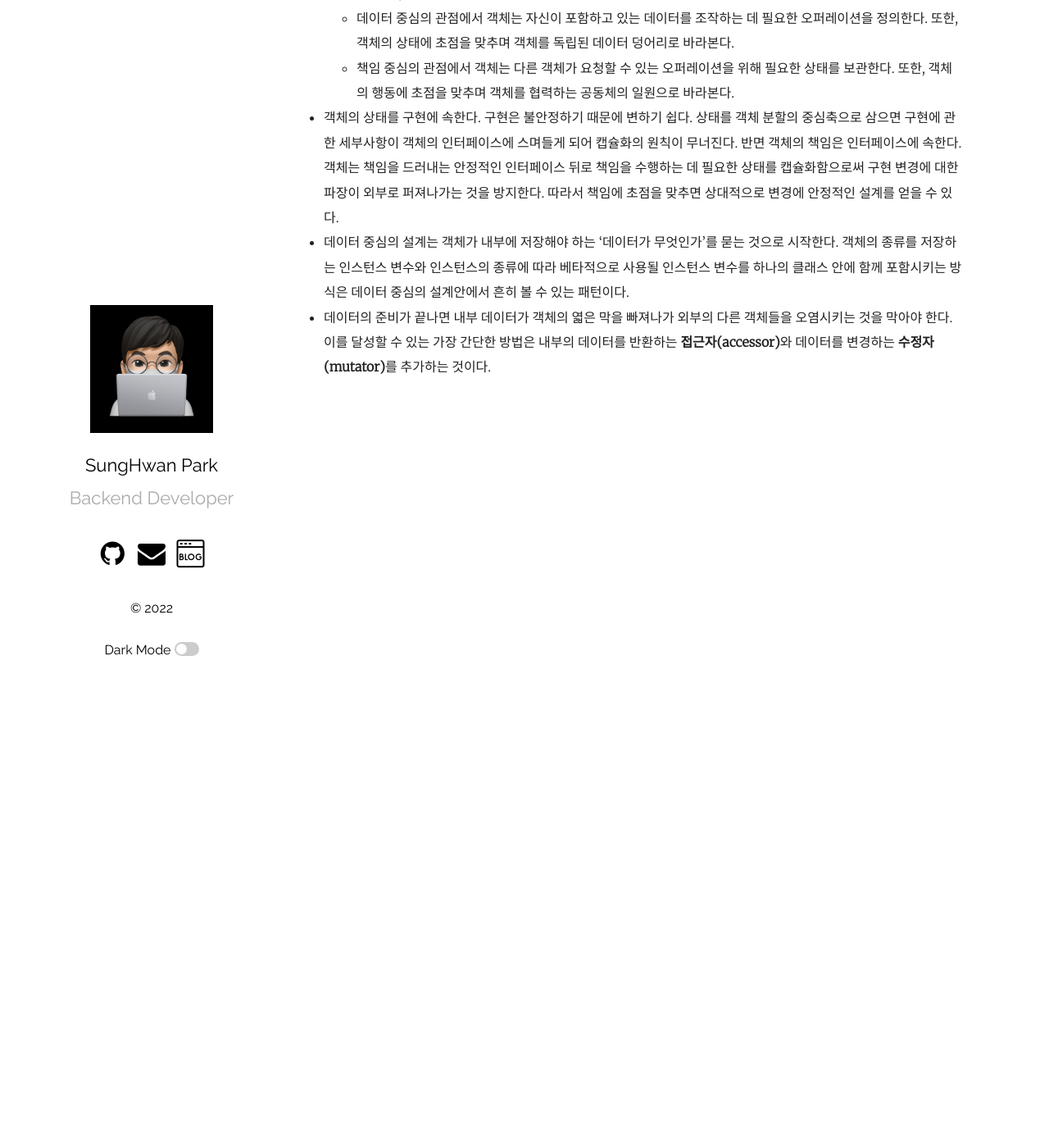
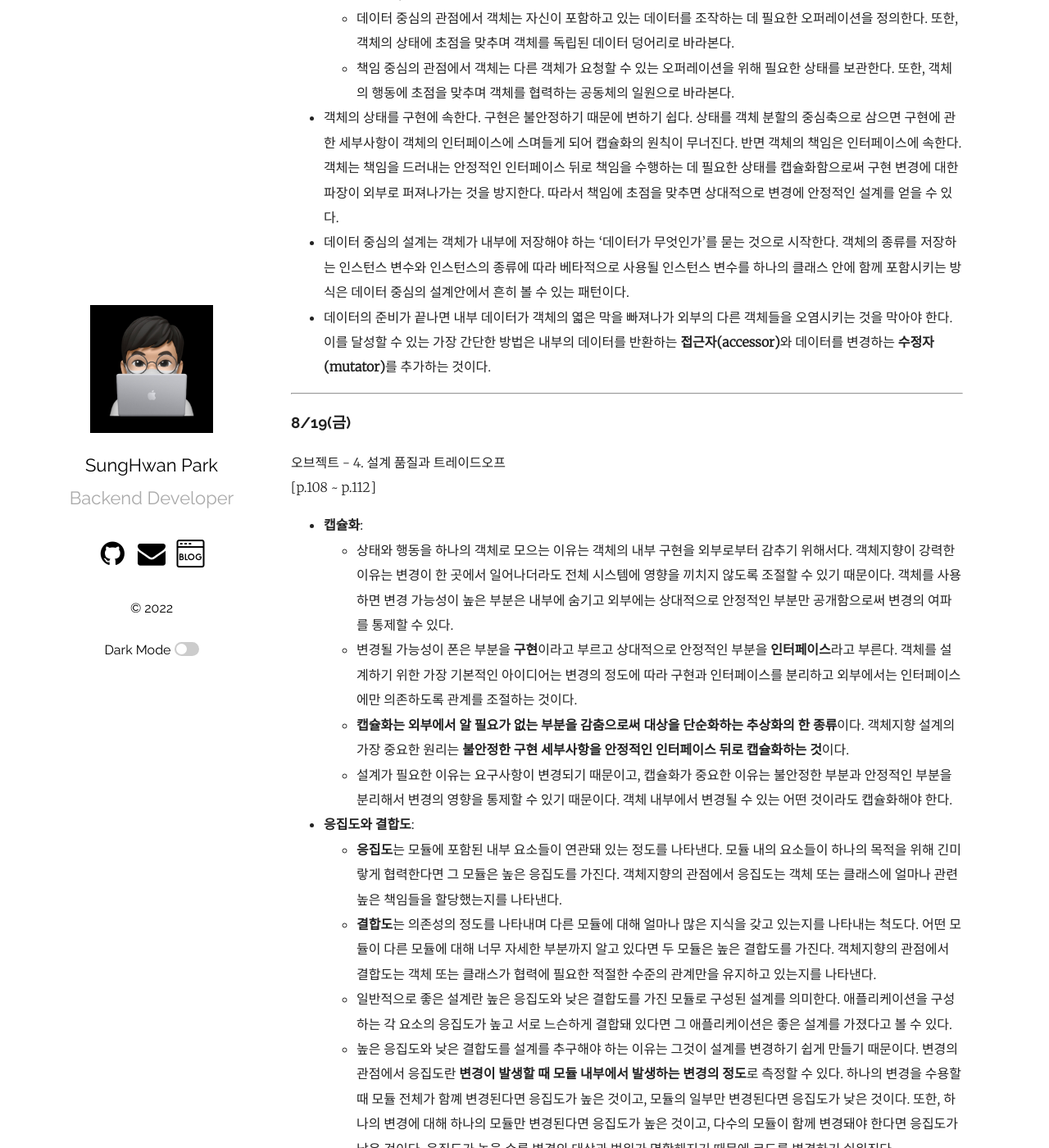
Before and after one commit to mrpark219/TIL, a Jekyll site: the page built from _posts/2022-08-01-8월TIL.markdown, in a window 1280 px wide and 1400 px high, scrolled down 17803 px. Shown: the whole window at 82% size. Built offline with Jekyll 4.4.1, drawn with Linux system fonts in a browser that asks for light colours; comment, search, counter and statistics services are not loaded; some of the changed text lies outside the part shown.

Commit message:
feat: 2022-08-19 TIL 추가

```diff
--- a/_posts/2022-08-01-8월TIL.markdown
+++ b/_posts/2022-08-01-8월TIL.markdown
@@ -408,3 +408,24 @@ categories: 202208 TIL
 -   객체의 상태를 구현에 속한다. 구현은 불안정하기 때문에 변하기 쉽다. 상태를 객체 분할의 중심축으로 삼으면 구현에 관한 세부사항이 객체의 인터페이스에 스며들게 되어 캡슐화의 원칙이 무너진다. 반면 객체의 책임은 인터페이스에 속한다. 객체는 책임을 드러내는 안정적인 인터페이스 뒤로 책임을 수행하는 데 필요한 상태를 캡슐화함으로써 구현 변경에 대한 파장이 외부로 퍼져나가는 것을 방지한다. 따라서 책임에 초점을 맞추면 상대적으로 변경에 안정적인 설계를 얻을 수 있다.
 -   데이터 중심의 설계는 객체가 내부에 저장해야 하는 '데이터가 무엇인가'를 묻는 것으로 시작한다. 객체의 종류를 저장하는 인스턴스 변수와 인스턴스의 종류에 따라 베타적으로 사용될 인스턴스 변수를 하나의 클래스 안에 함께 포함시키는 방식은 데이터 중심의 설계안에서 흔히 볼 수 있는 패턴이다.
 -   데이터의 준비가 끝나면 내부 데이터가 객체의 엷은 막을 빠져나가 외부의 다른 객체들을 오염시키는 것을 막아야 한다. 이를 달성할 수 있는 가장 간단한 방법은 내부의 데이터를 반환하는 **접근자(accessor)**와 데이터를 변경하는 **수정자(mutator)**를 추가하는 것이다.
+
+---
+
+### 8/19(금)
+
+오브젝트 - 4. 설계 품질과 트레이드오프
+[p.108 ~ p.112]
+
+-   **캡슐화**:
+    -   상태와 행동을 하나의 객체로 모으는 이유는 객체의 내부 구현을 외부로부터 감추기 위해서다. 객체지향이 강력한 이유는 변경이 한 곳에서 일어나더라도 전체 시스템에 영향을 끼치지 않도록 조절할 수 있기 때문이다. 객체를 사용하면 변경 가능성이 높은 부분은 내부에 숨기고 외부에는 상대적으로 안정적인 부분만 공개함으로써 변경의 여파를 통제할 수 있다.
+    -   변경될 가능성이 폰은 부분을 **구현**이라고 부르고 상대적으로 안정적인 부분을 **인터페이스**라고 부른다. 객체를 설계하기 위한 가장 기본적인 아이디어는 변경의 정도에 따라 구현과 인터페이스를 분리하고 외부에서는 인터페이스에만 의존하도록 관계를 조절하는 것이다.
+    -   **캡슐화는 외부에서 알 필요가 없는 부분을 감춤으로써 대상을 단순화하는 추상화의 한 종류**이다. 객체지향 설계의 가장 중요한 원리는 **불안정한 구현 세부사항을 안정적인 인터페이스 뒤로 캡슐화하는 것**이다.
+    -   설계가 필요한 이유는 요구사항이 변경되기 때문이고, 캡슐화가 중요한 이유는 불안정한 부분과 안정적인 부분을 분리해서 변경의 영향을 통제할 수 있기 때문이다. 객체 내부에서 변경될 수 있는 어떤 것이라도 캡슐화해야 한다.
+-   **응집도와 결합도**:
+    -   **응집도**는 모듈에 포함된 내부 요소들이 연관돼 있는 정도를 나타낸다. 모듈 내의 요소들이 하나의 목적을 위해 긴미랗게 협력한다면 그 모듈은 높은 응집도를 가진다. 객체지향의 관점에서 응집도는 객체 또는 클래스에 얼마나 관련 높은 책임들을 할당했는지를 나타낸다.
+    -   **결합도**는 의존성의 정도를 나타내며 다른 모듈에 대해 얼마나 많은 지식을 갖고 있는지를 나타내는 척도다. 어떤 모듈이 다른 모듈에 대해 너무 자세한 부분까지 알고 있다면 두 모듈은 높은 결합도를 가진다. 객체지향의 관점에서 결합도는 객체 또는 클래스가 협력에 필요한 적절한 수준의 관계만을 유지하고 있는지를 나타낸다.
+    -   일반적으로 좋은 설계란 높은 응집도와 낮은 결합도를 가진 모듈로 구성된 설계를 의미한다. 애플리케이션을 구성하는 각 요소의 응집도가 높고 서로 느슨하게 결합돼 있다면 그 애플리케이션은 좋은 설계를 가졌다고 볼 수 있다.
+    -   높은 응집도와 낮은 결합도를 설계를 추구해야 하는 이유는 그것이 설계를 변경하기 쉽게 만들기 때문이다. 변경의 관점에서 응집도란 **변경이 발생할 때 모듈 내부에서 발생하는 변경의 정도**로 측정할 수 있다. 하나의 변경을 수용할 때 모듈 전체가 함꼐 변경된다면 응집도가 높은 것이고, 모듈의 일부만 변경된다면 응집도가 낮은 것이다. 또한, 하나의 변경에 대해 하나의 모듈만 변경된다면 응집도가 높은 것이고, 다수의 모듈이 함께 변경돼야 한다면 응집도가 낮은 것이다. 응집도가 높을 수록 변경의 대상과 범위가 명확해지기 때문에 코드를 변경하기 쉬워진다.
+    -   변경의 관점에서 결합도는 **한 모듈이 변경되기 위해서 다른 모듈의 변경을 요구하는 정도**로 측정할 수 있다. 즉, 하나의 모듈을 수정할 때 얼마나 많은 모듈을 함께 수정해야 하는지를 나타낸다는 것이다. 따라서 결합도가 높으면 높을수록 함께 변경해야 하는 모듈의 수가 늘어나기 때문에 변경하기가 어려워진다. 변경 시 영향을 받는 모듈의 수 외에도 변경의 원인을 이용해 결합도의 개념을 설명할 수도 있다. 내부 구현을 변경했을 때 이것이 다른 모듈에 영향을 미치는 경우에는 두 모듈 사이의 결합도가 높다고 표현한다. 따라서 클래스의 구현이 아닌 인터페이스에 의존하도록 코드를 작성해야 낮은 결합도를 얻을 수 있다.
+    -   결합도가 높아도 상관 없는 경우도 있다. 일반적으로 변경될 확률이 매우 적은 안정적인 모듈에 의존하는 것은 아무런 문제가 되지 않는다. 그러나 직접 작성한 코드의 경우 항상 불안정하며 언제라도 변경될 가능성이 높다. 그렇기 때문에 직접 작성한 코드의 경우에는 낮은 결합도를 유지하려고 노력해야 한다.
+-   캡슐화의 정도가 응집도와 결합도에 영향을 미친다. 캡슐화를 지키면 모듈 안의 응집도는 높아지고 모듈 사이의 결합도는 낮아진다. 캡슐화를 위반하면 모듈 안의 응집도는 낮아지고 모듈 사이의 결합도는 높아진다. 따라서 응집도와 결합도를 고려하기 전에 먼저 캡슐화를 향상시키기 위해 노력해야 한다.
```
